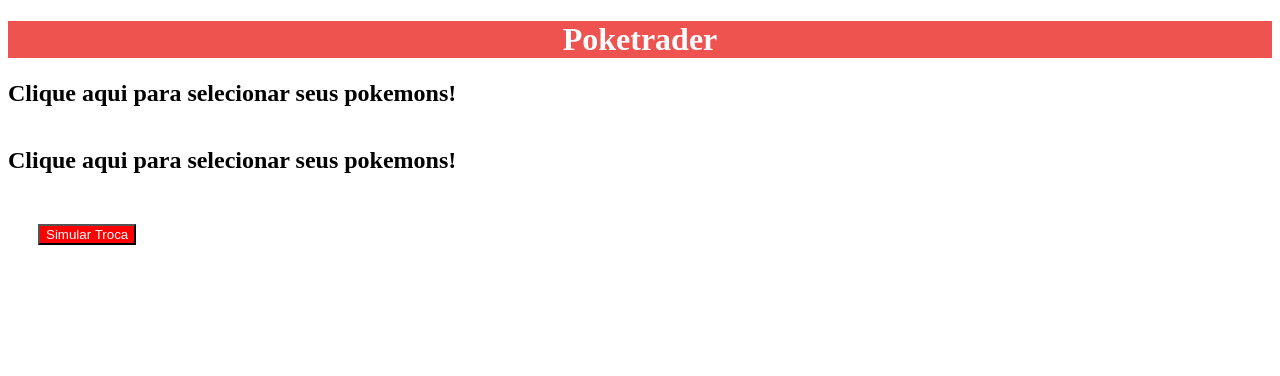
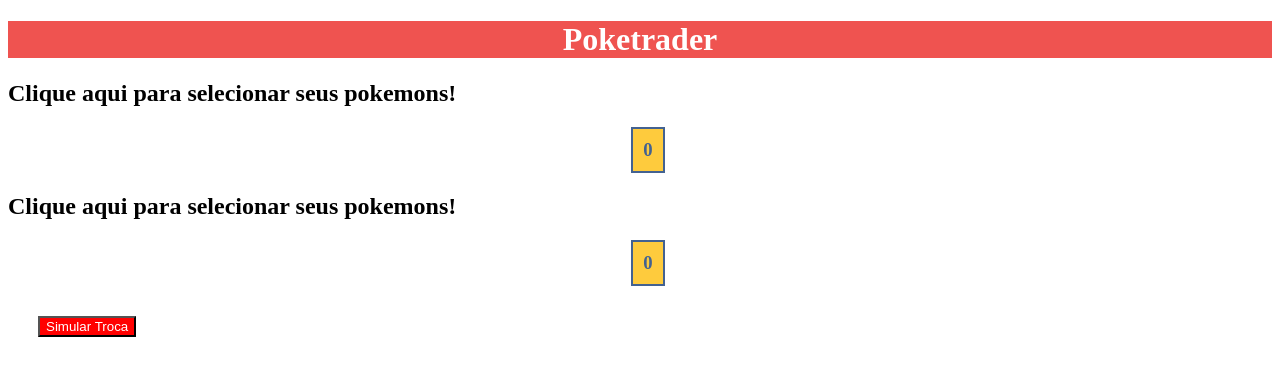
Before and after one commit to samuelfavila/poketrader, a React (Create React App) app: page / in a window 1280 px wide. Shown: the top 376 px of the page. Built offline with nearby package versions, Linux system fonts and the light colour scheme.

Commit message:
Add Trade Simulator

```diff
--- a/src/components/PokemonSelectorModal/index.jsx
+++ b/src/components/PokemonSelectorModal/index.jsx
@@ -58,7 +58,7 @@
 							name={pokemon.name}
 							type={pokemon.types[0].type.name}
 							baseXp={pokemon.base_experience}
-							onClick={() => selectPokemon(pokemon.id)}
+							onClick={() => selectPokemon(pokemon)}
 						/>
 					))}
 				</div>
--- a/src/components/PokemonSlot/index.jsx
+++ b/src/components/PokemonSlot/index.jsx
@@ -3,27 +3,35 @@
 import PokemonSelectorModal from "../PokemonSelectorModal";
 import PokemonCard from "../PokemonCard";
 
-const PokemonSlot = () => {
+const PokemonSlot = ({ xpTotal, setXpTotal }) => {
 	const [allPokemons, setAllPokemons] = useState([]);
 	const [isOpen, setIsOpen] = useState(false);
 	const [selectedPokemons, setSelectedPokemons] = useState([]);
+	const [message, setMessage] = useState("");
+	const [xpMessage, setXpMessage] = useState(0);
 	// const elemnentSelectedPokemons = document.querySelector('.selected-pokemons');
 
-	function selectPokemon(id) {
+	function selectPokemon(pokemon) {
 		if (selectedPokemons.length >= 6) {
-			document.querySelector("h3").innerHTML =
-				"Você já escolheu 6 pokemons, remova 1 para adicionar outro";
+			setMessage(
+				"Você já escolheu 6 pokemons! Reitire um para colocar outro."
+			);
 			return;
 		}
-
-		setSelectedPokemons((currentList) => [...currentList, id]);
+		const newMessage = xpTotal + pokemon.base_experience;
+		setSelectedPokemons((currentList) => [...currentList, pokemon]);
+		setXpTotal(newMessage);
+		setXpMessage(newMessage);
 	}
 
 	function removeSelectedPokemon(index) {
+		const newMessage = xpTotal - selectedPokemons[index].base_experience;
 		const newSelectedPokemons = [...selectedPokemons];
 		newSelectedPokemons.splice(index, 1);
+		setXpTotal(newMessage);
+		setXpMessage(newMessage);
 		setSelectedPokemons(newSelectedPokemons);
-		document.querySelector("h3").innerHTML = "";
+		setMessage("");
 	}
 
 	return (
@@ -35,11 +43,11 @@
 			>
 				Clique aqui para selecionar seus pokemons!
 			</h2>
-			<h3 className="aviso"></h3>
+			<h3 className="message">{message}</h3>
 			<div className="selected-pokemons">
-				{selectedPokemons.map((pokemonId, index) => {
+				{selectedPokemons.map(({ id }, index) => {
 					// console.log(allPokemons, pokemonId);
-					const pokemon = allPokemons[pokemonId - 1];
+					const pokemon = allPokemons[id - 1];
 					return (
 						<PokemonCard
 							key={index}
@@ -53,6 +61,7 @@
 					);
 				})}
 			</div>
+			<h3 className="total-basexp">{xpMessage}</h3>
 			{isOpen && (
 				<PokemonSelectorModal
 					setIsOpen={() => setIsOpen(!isOpen)}
--- a/src/components/PokemonSlot/style.css
+++ b/src/components/PokemonSlot/style.css
@@ -7,6 +7,15 @@
 	display: flex;
 }
 
-.aviso {
+.message {
 	color: red;
 }
+
+.total-basexp {
+	width: fit-content;
+	padding: 10px;
+	margin: 0 auto;
+	border: 2px solid #436291;
+	background-color: #fecb3d;
+	color: #436291;
+}
--- a/src/components/TradeButton/index.jsx
+++ b/src/components/TradeButton/index.jsx
@@ -1,10 +1,12 @@
 import React from "react";
 import "./style.css";
 
-const TradeButton = () => {
+const TradeButton = ({ onClick }) => {
 	return (
 		<div>
-			<button className="trade-button">Simular Troca</button>
+			<button className="trade-button" onClick={onClick}>
+				Simular Troca
+			</button>
 		</div>
 	);
 };
--- a/src/pages/home/index.jsx
+++ b/src/pages/home/index.jsx
@@ -1,18 +1,46 @@
-import React from "react";
+import React, { useState } from "react";
 import "./style.css";
 import Header from "../../components/Header";
 import PokemonSlot from "../../components/PokemonSlot";
 import TradeButton from "../../components/TradeButton";
 
 const Home = () => {
+	const [xpFirstCombination, setXpFirstCombination] = useState(0);
+	const [xpSecondCombination, setXpSecondCombination] = useState(0);
+
+	const simulateTrade = () => {
+		const subtractFirstFromSecond = xpSecondCombination - xpFirstCombination;
+		const subtractSecondFromFirst = xpFirstCombination - xpSecondCombination;
+
+		if (xpSecondCombination === 0 || xpFirstCombination === 0) {
+			alert("Troca inválida! Selecione os pokemons.");
+			return;
+		}
+
+		if (
+			(subtractFirstFromSecond < 50 && subtractFirstFromSecond >= 0) ||
+			(subtractSecondFromFirst < 50 && subtractSecondFromFirst >= 0)
+		) {
+			alert("Troca justa!");
+		} else {
+			alert("Troca injusta!");
+		}
+	};
+
 	return (
 		<div className="app-container">
 			<Header />
 			<div className="box">
-				<PokemonSlot />
-				<PokemonSlot />
+				<PokemonSlot
+					xpTotal={xpFirstCombination}
+					setXpTotal={setXpFirstCombination}
+				/>
+				<PokemonSlot
+					xpTotal={xpSecondCombination}
+					setXpTotal={setXpSecondCombination}
+				/>
 			</div>
-			<TradeButton />
+			<TradeButton onClick={simulateTrade} />
 		</div>
 	);
 };
```
